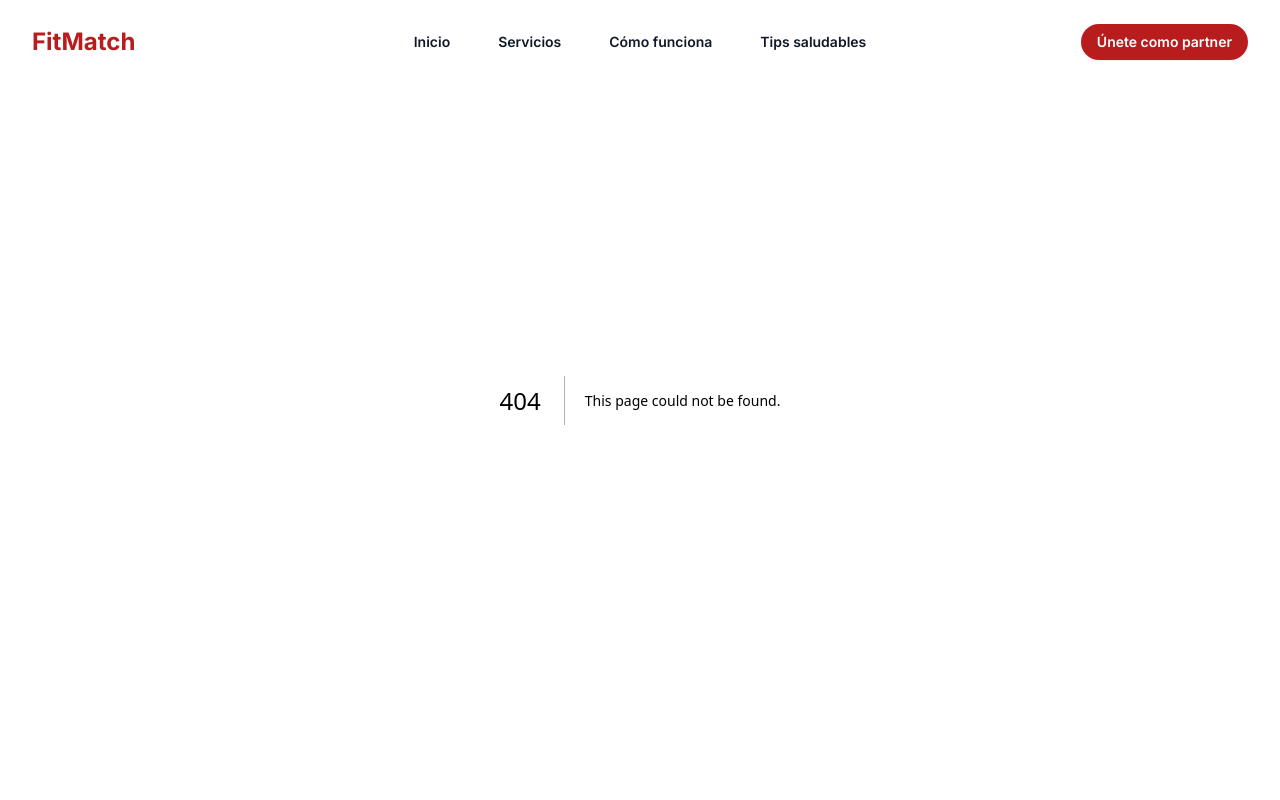
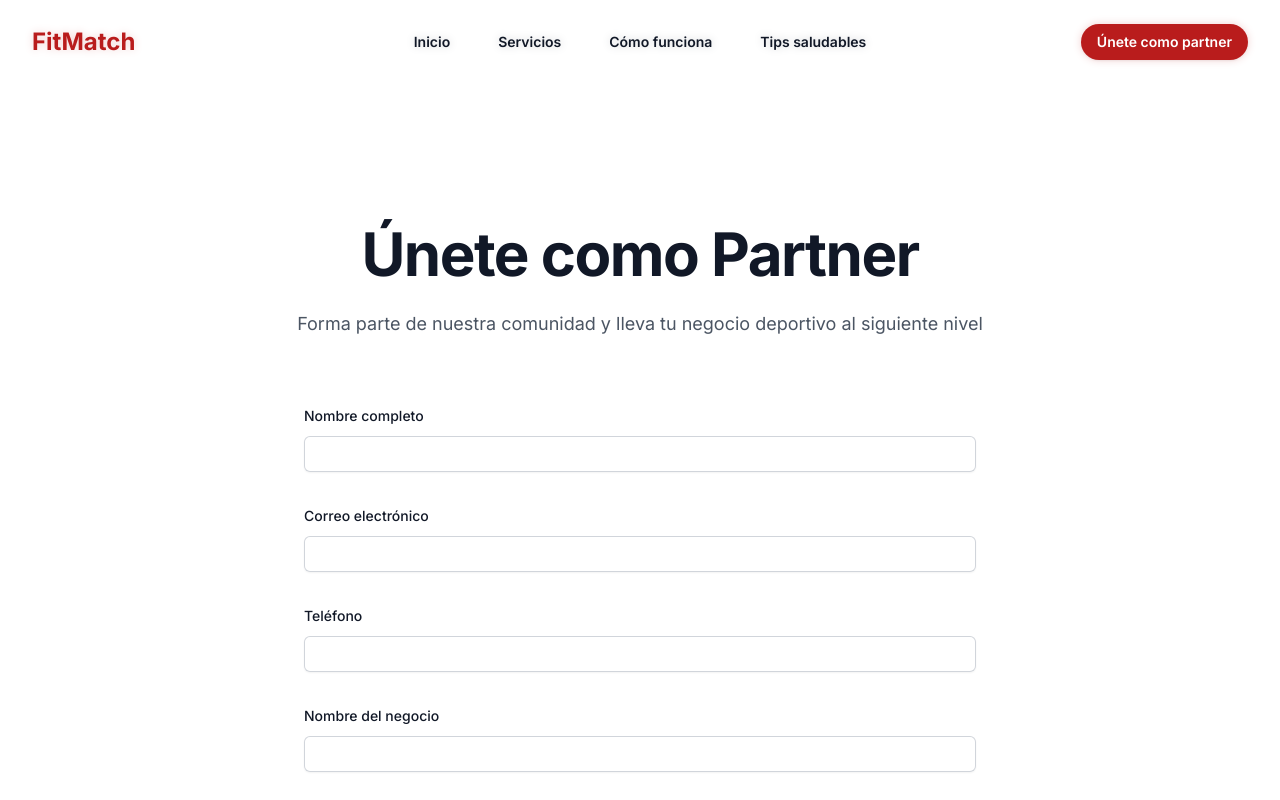
Before and after one commit to scplasenciac/fitmatch_v1, a Next.js app: page /fitmatch_v1/contact in a window 1280 px wide. Before the commit this address had no page. Shown: the top 800 px of the page. Built offline with nearby package versions, Linux system fonts and the light colour scheme.

Commit message:
Update navigation links to use full URL from homepage setting

```diff
--- /dev/null
+++ b/app/actions/sendEmail.ts
@@ -0,0 +1,29 @@
+'use client';
+
+interface EmailData {
+  name: string;
+  email: string;
+  message: string;
+}
+
+export async function sendEmail(data: EmailData) {
+  try {
+    // For static export, we'll need to use an external email service API endpoint
+    const response = await fetch('https://formspree.io/f/YOUR_FORM_ID', {
+      method: 'POST',
+      headers: {
+        'Content-Type': 'application/json',
+      },
+      body: JSON.stringify(data),
+    });
+
+    if (!response.ok) {
+      throw new Error('Failed to send email');
+    }
+
+    return { success: true };
+  } catch (error) {
+    console.error('Error sending email:', error);
+    return { success: false, error: 'Failed to send email' };
+  }
+}
--- a/app/contact/sendEmail.ts
+++ b/app/contact/sendEmail.ts
@@ -1,8 +1,6 @@
-'use server'
+'use client'
 
-import nodemailer from 'nodemailer'
-
-interface FormData {
+interface ContactFormData {
   name: string
   email: string
   phone: string
@@ -10,44 +8,28 @@ interface FormData {
   message: string
 }
 
-export async function sendEmail(formData: FormData) {
-  const transporter = nodemailer.createTransport({
-    service: 'gmail',
-    auth: {
-      user: process.env.EMAIL_USER,
-      pass: process.env.EMAIL_PASSWORD
+export async function sendEmail(formData: ContactFormData) {
+  try {
+    const response = await fetch('https://formspree.io/f/xpzvgwnj', {
+      method: 'POST',
+      headers: {
+        'Content-Type': 'application/json',
+      },
+      body: JSON.stringify({
+        ...formData,
+        _replyto: formData.email,
+        _subject: `Nueva solicitud de partner: ${formData.business}`,
+        _to: 'sebastianplasencia313@gmail.com'
+      }),
+    });
+
+    if (!response.ok) {
+      throw new Error('Failed to send message');
     }
-  })
 
-  const mailOptions = {
-    from: process.env.EMAIL_USER,
-    to: 'sebastianplasencia313@gmail.com',
-    subject: `Nueva solicitud de partner: ${formData.business}`,
-    text: `
-      Nombre: ${formData.name}
-      Email: ${formData.email}
-      Teléfono: ${formData.phone}
-      Negocio: ${formData.business}
-
-      Mensaje:
-      ${formData.message}
-    `,
-    html: `
-      <h2>Nueva solicitud de partner</h2>
-      <p><strong>Negocio:</strong> ${formData.business}</p>
-      <p><strong>Nombre:</strong> ${formData.name}</p>
-      <p><strong>Email:</strong> ${formData.email}</p>
-      <p><strong>Teléfono:</strong> ${formData.phone}</p>
-      <h3>Mensaje:</h3>
-      <p>${formData.message}</p>
-    `
-  }
-
-  try {
-    await transporter.sendMail(mailOptions)
-    return { success: true }
+    return { success: true };
   } catch (error) {
-    console.error('Error sending email:', error)
-    throw new Error('Failed to send email')
+    console.error('Error sending message:', error);
+    return { success: false, error: 'Failed to send message' };
   }
 }
--- a/app/search/page.tsx
+++ b/app/search/page.tsx
@@ -1,6 +1,6 @@
 'use client'
 
-import React, { useState } from 'react'
+import React, { useState, Suspense } from 'react'
 import Header from '@/components/Header'
 import { useSearchParams } from 'next/navigation'
 
@@ -16,6 +16,14 @@ interface Activity {
 }
 
 export default function SearchPage() {
+  return (
+    <Suspense fallback={<div>Loading...</div>}>
+      <SearchContent />
+    </Suspense>
+  )
+}
+
+function SearchContent() {
   const searchParams = useSearchParams()
   const type = searchParams.get('type')
   const tags = searchParams.get('tags')
--- a/components/CallToAction.tsx
+++ b/components/CallToAction.tsx
@@ -14,7 +14,7 @@ export default function CallToAction() {
           </p>
           <div className="mt-10 flex items-center justify-center gap-x-6">
             <Link
-              href="/search"
+              href="https://scplasenciac.github.io/fitmatch_v1/search"
               className="rounded-full bg-white px-6 py-3 text-sm font-semibold text-primary-700 shadow-sm hover:bg-primary-50 focus-visible:outline focus-visible:outline-2 focus-visible:outline-offset-2 focus-visible:outline-white"
             >
               ¡Busca ahora!
--- a/components/Footer.tsx
+++ b/components/Footer.tsx
@@ -1,13 +1,21 @@
+'use client'
+
+import React from 'react'
 import Link from 'next/link'
 
 const navigation = [
-  { name: 'Inicio', href: '/' },
-  { name: 'Servicios', href: '#servicios' },
-  { name: 'Cómo funciona', href: '#como-funciona' },
-  { name: 'Tips saludables', href: '#tips' },
+  { name: 'Inicio', href: 'https://scplasenciac.github.io/fitmatch_v1' },
+  { name: 'Servicios', href: 'https://scplasenciac.github.io/fitmatch_v1/services' },
+  { name: 'Cómo funciona', href: 'https://scplasenciac.github.io/fitmatch_v1/how-it-works' },
+  { name: 'Tips saludables', href: 'https://scplasenciac.github.io/fitmatch_v1/health-tips' },
 ]
 
 export default function Footer() {
+  const handleNavigation = (e: React.MouseEvent<HTMLAnchorElement>, href: string) => {
+    e.preventDefault()
+    window.location.href = href
+  }
+
   return (
     <footer className="bg-white">
       <div className="container py-12 md:flex md:items-center md:justify-between">
@@ -16,6 +24,7 @@ export default function Footer() {
             <Link
               key={item.name}
               href={item.href}
+              onClick={(e) => handleNavigation(e, item.href)}
               className="text-gray-400 hover:text-gray-500"
             >
               {item.name}
@@ -23,7 +32,11 @@ export default function Footer() {
           ))}
         </div>
         <div className="mt-8 md:order-1 md:mt-0">
-          <Link href="/" className="text-xl font-bold text-primary-700">
+          <Link
+            href="https://scplasenciac.github.io/fitmatch_v1"
+            onClick={(e) => handleNavigation(e, 'https://scplasenciac.github.io/fitmatch_v1')}
+            className="text-xl font-bold text-primary-700"
+          >
             FitMatch
           </Link>
           <p className="mt-2 text-center text-sm text-gray-400 md:text-left">
--- a/components/Header.tsx
+++ b/components/Header.tsx
@@ -5,36 +5,25 @@ import Link from 'next/link'
 import { HiMenu, HiX } from 'react-icons/hi'
 
 const navigation = [
-  { name: 'Inicio', href: '/' },
-  { name: 'Servicios', href: '#servicios' },
-  { name: 'Cómo funciona', href: '#como-funciona' },
-  { name: 'Tips saludables', href: '#tips' },
+  { name: 'Inicio', href: 'https://scplasenciac.github.io/fitmatch_v1' },
+  { name: 'Servicios', href: 'https://scplasenciac.github.io/fitmatch_v1/services' },
+  { name: 'Cómo funciona', href: 'https://scplasenciac.github.io/fitmatch_v1/how-it-works' },
+  { name: 'Tips saludables', href: 'https://scplasenciac.github.io/fitmatch_v1/health-tips' },
 ]
 
 export default function Header() {
   const [mobileMenuOpen, setMobileMenuOpen] = useState(false)
 
-  const handleScroll = (e: React.MouseEvent<HTMLAnchorElement>, href: string) => {
+  const handleNavigation = (e: React.MouseEvent<HTMLAnchorElement>, href: string) => {
     e.preventDefault()
-
-    // If it's the home link, just navigate to the root
-    if (href === '/') {
-      window.location.href = '/'
-      return
-    }
-
-    const element = document.querySelector(href)
-    if (element) {
-      element.scrollIntoView({ behavior: 'smooth' })
-      setMobileMenuOpen(false)
-    }
+    window.location.href = href
   }
 
   return (
     <header className="fixed inset-x-0 top-0 z-50 bg-white/80 backdrop-blur-sm">
       <nav className="container flex items-center justify-between py-6" aria-label="Global">
         <div className="flex lg:flex-1">
-          <Link href="/" className="-m-1.5 p-1.5 text-2xl font-bold text-primary-700">
+          <Link href="https://scplasenciac.github.io/fitmatch_v1" className="-m-1.5 p-1.5 text-2xl font-bold text-primary-700">
             FitMatch
           </Link>
         </div>
@@ -53,7 +42,7 @@ export default function Header() {
             <Link
               key={item.name}
               href={item.href}
-              onClick={(e) => handleScroll(e, item.href)}
+              onClick={(e) => handleNavigation(e, item.href)}
               className="text-sm font-semibold leading-6 text-gray-900 hover:text-primary-700"
             >
               {item.name}
@@ -62,7 +51,7 @@ export default function Header() {
         </div>
         <div className="hidden lg:flex lg:flex-1 lg:justify-end">
           <Link
-            href="/contact"
+            href="https://scplasenciac.github.io/fitmatch_v1/contact"
             className="rounded-full bg-primary-700 px-4 py-2 text-sm font-semibold text-white shadow-sm hover:bg-primary-600"
           >
             Únete como partner
@@ -75,7 +64,7 @@ export default function Header() {
           <div className="fixed inset-0 bg-black/20 backdrop-blur-sm" aria-hidden="true" />
           <div className="fixed inset-y-0 right-0 z-50 w-full overflow-y-auto bg-white px-6 py-6 sm:max-w-sm sm:ring-1 sm:ring-gray-900/10">
             <div className="flex items-center justify-between">
-              <Link href="/" className="-m-1.5 p-1.5 text-2xl font-bold text-primary-700">
+              <Link href="https://scplasenciac.github.io/fitmatch_v1" className="-m-1.5 p-1.5 text-2xl font-bold text-primary-700">
                 FitMatch
               </Link>
               <button
@@ -94,7 +83,7 @@ export default function Header() {
                     <Link
                       key={item.name}
                       href={item.href}
-                      onClick={(e) => handleScroll(e, item.href)}
+                      onClick={(e) => handleNavigation(e, item.href)}
                       className="-mx-3 block rounded-lg px-3 py-2 text-base font-semibold leading-7 text-gray-900 hover:bg-gray-50"
                     >
                       {item.name}
@@ -103,7 +92,7 @@ export default function Header() {
                 </div>
                 <div className="py-6">
                   <Link
-                    href="/contact"
+                    href="https://scplasenciac.github.io/fitmatch_v1/contact"
                     className="-mx-3 block rounded-lg px-3 py-2.5 text-base font-semibold leading-7 text-gray-900 hover:bg-gray-50"
                   >
                     Únete como partner
--- a/components/Hero.tsx
+++ b/components/Hero.tsx
@@ -40,7 +40,7 @@ export default function Hero() {
             transition={{ duration: 0.8, delay: 0.4 }}
           >
             <Link
-              href="/search"
+              href="https://scplasenciac.github.io/fitmatch_v1/search"
               className="rounded-full bg-primary-700 px-6 py-3 text-sm font-semibold text-white shadow-sm hover:bg-primary-600 focus-visible:outline focus-visible:outline-2 focus-visible:outline-offset-2 focus-visible:outline-primary-700"
             >
               Busca ahora
@@ -59,7 +59,7 @@ export default function Hero() {
             <img
               src="/sports-collage.jpg"
               alt="Collage de deportes"
-              className="w-full rounded-md bg-white/5 shadow-2xl ring-1 ring-gray-900/10"
+              className="w-full h-auto rounded-2xl shadow-xl"
             />
           </motion.div>
         </div>
--- a/components/Services.tsx
+++ b/components/Services.tsx
@@ -9,21 +9,21 @@ const services = [
     title: 'Alquiler de canchas',
     description: 'Encuentra y reserva canchas deportivas cerca de ti para practicar tus deportes favoritos.',
     icon: '🏟️',
-    href: '/search?type=alquileres&tags=functional-training-musculacion-pesas&sort=latest',
+    href: 'https://scplasenciac.github.io/fitmatch_v1/search?type=alquileres&tags=functional-training-musculacion-pesas&sort=latest',
   },
   {
     id: 2,
     title: 'Clases deportivas',
     description: 'Accede a clases personalizadas con instructores profesionales en diversos deportes.',
     icon: '🏋️‍♂️',
-    href: '/search?type=clases',
+    href: 'https://scplasenciac.github.io/fitmatch_v1/search?type=clases',
   },
   {
     id: 3,
     title: 'Eventos deportivos',
     description: 'Participa en torneos y eventos deportivos organizados por nuestra comunidad.',
     icon: '🏆',
-    href: '/search?type=eventos',
+    href: 'https://scplasenciac.github.io/fitmatch_v1/search?type=eventos',
   },
 ]
 
--- a/next.config.js
+++ b/next.config.js
@@ -1,8 +1,10 @@
 /** @type {import('next').NextConfig} */
 const nextConfig = {
-  reactStrictMode: true,
-  swcMinify: true,
-  transpilePackages: ['framer-motion'],
+  output: 'export',
+  basePath: '/fitmatch_v1',
+  images: {
+    unoptimized: true,
+  },
 }
 
 module.exports = nextConfig
```
Also changed, not shown: deploy.js (added, +28 -0 lines), package.json (+4 -7 lines), 2 other files (tests, documents, lock files or other folders).
